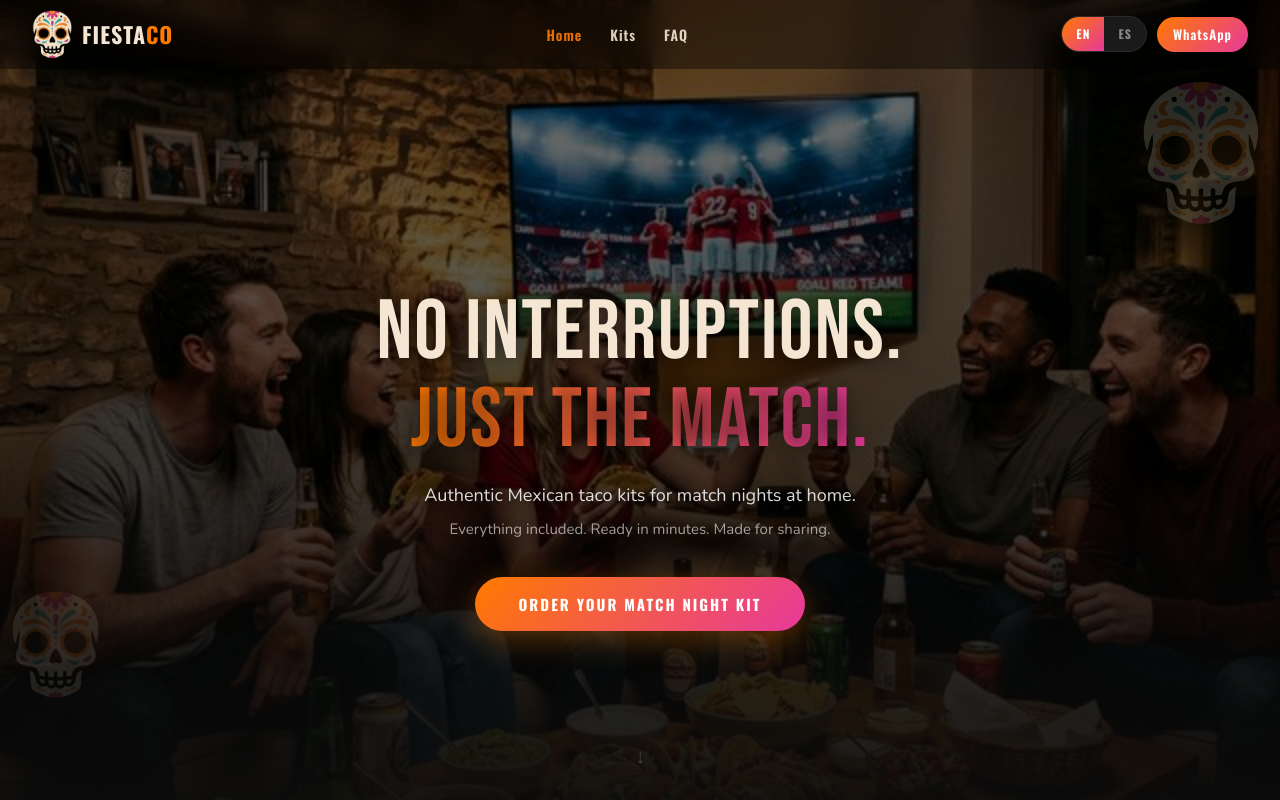
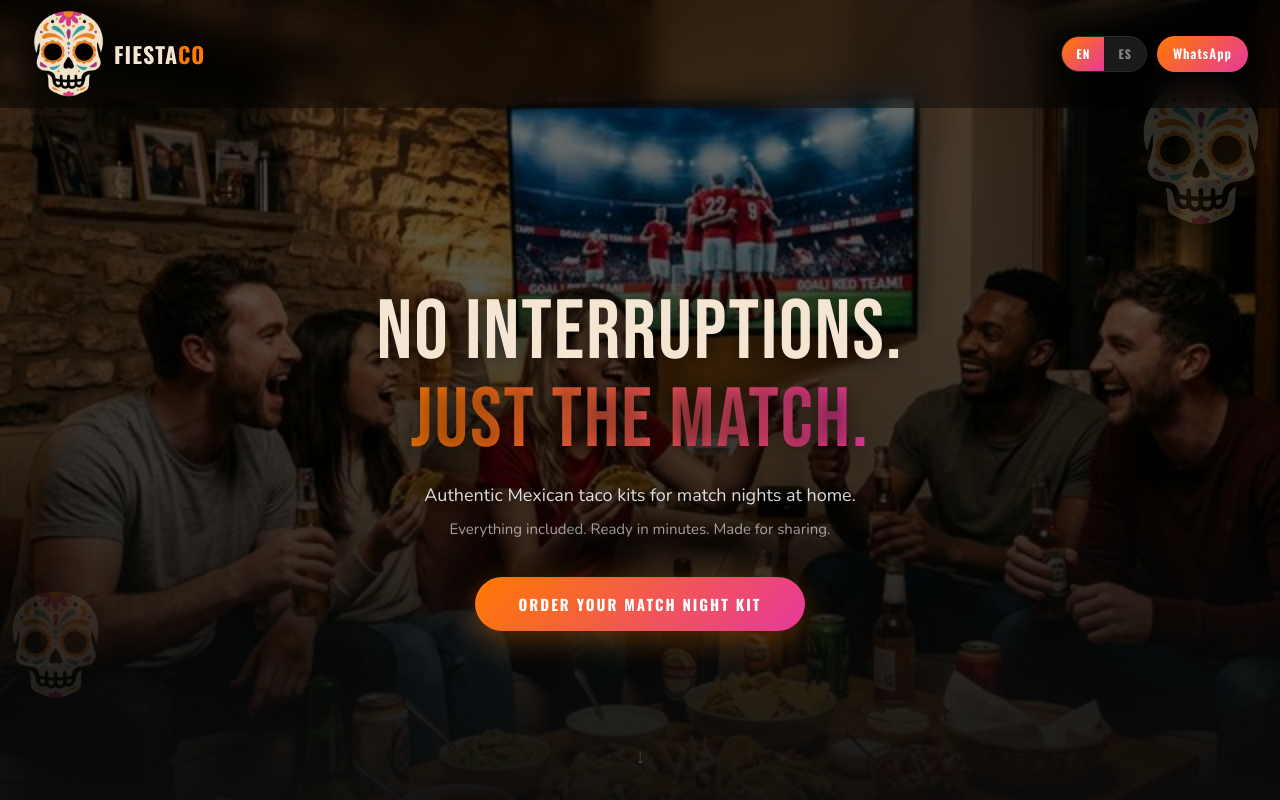
Before and after one commit to gabrielnino/fiestaco, a Next.js app: page / in a window 1280 px wide. Shown: the top 800 px of the page. Built offline with nearby package versions, Linux system fonts and the light colour scheme.

Commit message:
style: increase header logo size to 72, remove nav links from header

```diff
--- a/app/page.tsx
+++ b/app/page.tsx
@@ -173,7 +173,7 @@ export default function FiestaCo() {
       >
         {/* Logo + Brand */}
         <div style={{ display: "flex", alignItems: "center", gap: 10 }}>
-          <SkullLogo size={40} />
+          <SkullLogo size={72} />
           <span
             style={{
               fontFamily: "'Oswald', sans-serif",
@@ -187,27 +187,7 @@ export default function FiestaCo() {
           </span>
         </div>
 
-        {/* Nav links */}
-        <nav style={{ display: "flex", alignItems: "center", gap: 28 }}>
-          {["Home", "Kits", "FAQ"].map((link) => (
-            <a
-              key={link}
-              href="#"
-              style={{
-                color: link === "Home" ? COLORS.orange : COLORS.bone,
-                fontFamily: "'Oswald', sans-serif",
-                fontWeight: 600,
-                fontSize: 14,
-                letterSpacing: 1,
-                textDecoration: "none",
-                opacity: 0.9,
-                transition: "color 0.2s",
-              }}
-            >
-              {link}
-            </a>
-          ))}
-        </nav>
+
 
         {/* Lang + CTA */}
         <div style={{ display: "flex", alignItems: "center", gap: 10 }}>
```
